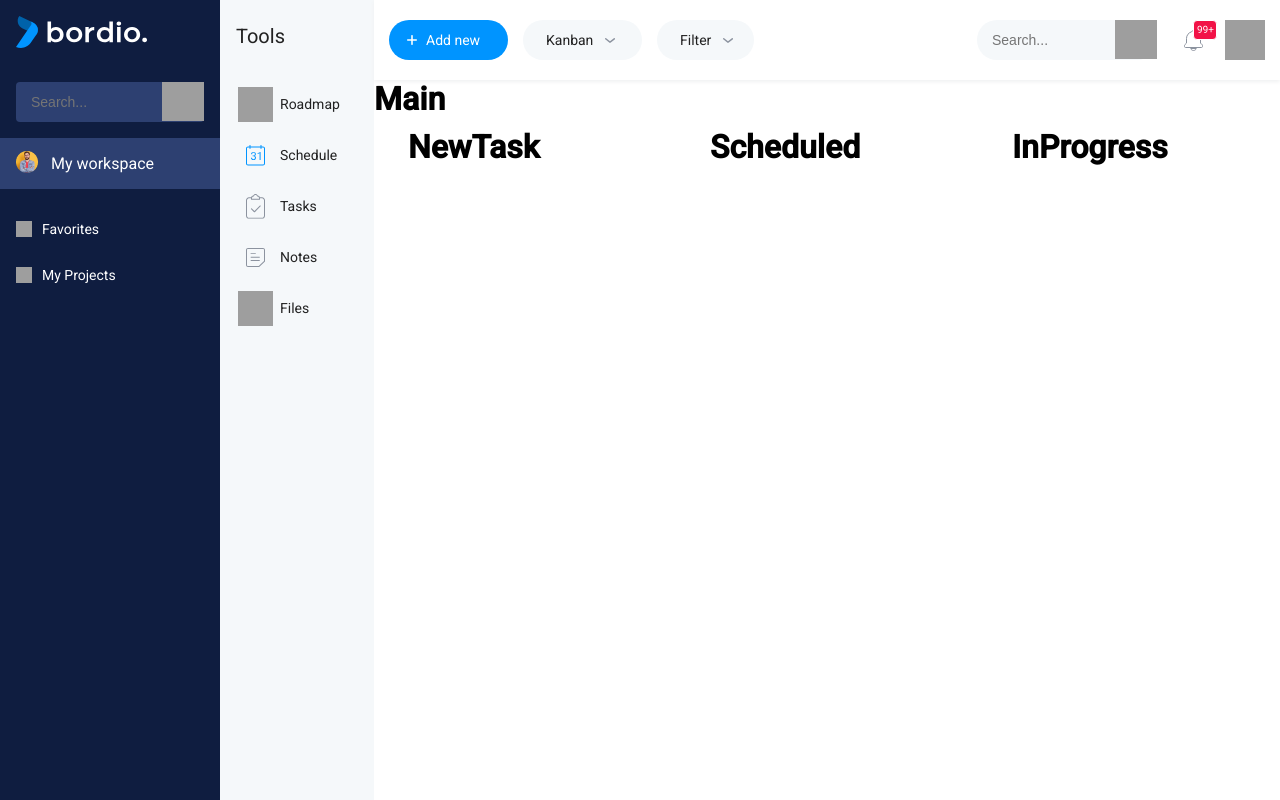
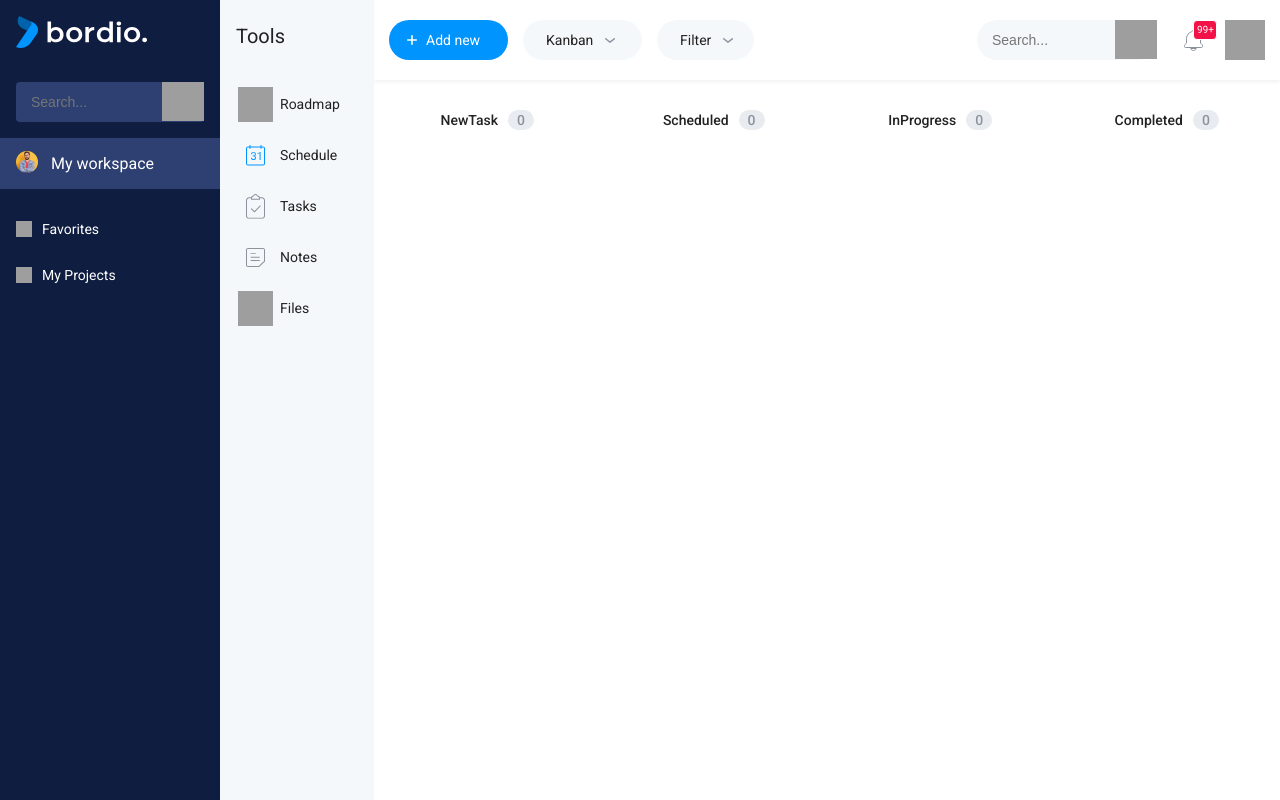
Before and after one commit to Obezyankaa/Bordio, a React (Create React App) app: page / in a window 1280 px wide. Built offline with nearby package versions, Linux system fonts and the light colour scheme; grey boxes are pictures that could not be loaded.

Commit message:
fix length

```diff
--- a/src/components/TodoTask/NewTodoForm.jsx
+++ b/src/components/TodoTask/NewTodoForm.jsx
@@ -1,15 +1,27 @@
 import React from 'react'
+import { NewTodoButton,NewTodoInput,NewTodoform } from './Style';
 import './style.css';
 
 export default function NewTodoForm({ value, updateText, handleAction }) {
- return (
+  return (
     <label className="newtodo__label">
-      <input
+      <NewTodoform>
+        <NewTodoInput
+        value={value}
+        onChange={(e) => updateText(e.target.value)}
+        />
+        <NewTodoButton onClick={handleAction}>Add Task</NewTodoButton>
+
+      </NewTodoform>
+
+
+      {/* <input
         value={value}
         onChange={(e) => updateText(e.target.value)}
         className="newtodo__input"
-      />
-      <button className="newtodo__btn" type="submit" onClick={handleAction}>Add todo</button>
+     /> */}
+      {/* <NewTodoButton onClick={handleAction}>Add Task</NewTodoButton> */}
+      {/* <button className="newtodo__btn" type="submit" onClick={handleAction}>Add todo</button> */}
     </label>
   );
 }
--- /dev/null
+++ b/src/components/TodoTask/Style.js
@@ -0,0 +1,12 @@
+import styled from 'styled-components';
+import { ByttonAdd, FormInput, FormSearchProfil } from '../header/Style';
+
+export const NewTodoButton = styled(ByttonAdd)`
+width: 85px;
+`;
+
+export const NewTodoform = styled(FormSearchProfil)`
+    display: flex;
+    width: 250px;
+`;
+export const NewTodoInput = styled(FormInput)``;
--- a/src/components/TodoTask/TodoList.jsx
+++ b/src/components/TodoTask/TodoList.jsx
@@ -1,4 +1,4 @@
-import React, { useState } from 'react'
+import React, { useEffect, useState } from 'react'
 import { useSelector } from 'react-redux';
 import TodoItem from './TodoItem';
 import './style.css';
@@ -8,26 +8,83 @@ export default function TodoList() {
   const obg = [
     { id: 1, title: 'NewTask', items: [...todos] },
     { id: 2, title: 'Scheduled', items: [] },
-    { id: 3, title: 'InProgress', items: []},
+    { id: 3, title: 'InProgress', items: [] },
+    { id: 4, title: 'Completed', items: []},
   ]
-console.log(obg);
   const [boards, setBords] = useState(obg);
+  const [currentBoard, setCurrentBoard] = useState(null);
+  const [currentItem, setCurrentItem] = useState(null);
+
+  function dragOverHandler(e) {
+    e.preventDefault();
+
+  }
+  function dragLeaveHandler(params) {
+
+  }
+
+  function dragStartHandler(e,board,item) {
+    setCurrentBoard(board)
+    setCurrentItem(item)
+  }
+  function dragEndHandler(params) {
+
+  }
+  function dropHandler(e,board,item) {
+    e.preventDefault();
+    const currentIndex = currentBoard.items.indexOf(currentItem);
+    currentBoard.items.splice(currentIndex, 1)
+    const dropIndex = board.items.indexOf(item)
+    board.items.splice(dropIndex + 1, 0, currentItem)
+    setBords(boards.map((b) => {
+      if (b.id === board.id) {
+        return board
+      }
+      if (b.id === currentBoard.id) {
+        return currentBoard
+      }
+      return b
+    }))
+  }
+
+  function dropCardHandler(e, board) {
+    board.items.push(currentItem);
+    const currentIndex = currentBoard.items.indexOf(currentItem);
+    currentBoard.items.splice(currentIndex, 1)
+    setBords(boards.map((b) => {
+      if (b.id === board.id) {
+        return board
+      }
+      if (b.id === currentBoard.id) {
+        return currentBoard
+      }
+      return b
+    }))
+  }
 
   return (
     <div className='test'>
       {boards?.map((board) =>
-        <div className='TodoList__list' key={board.id}>
-          <h1>{board.title}</h1>
+        <div className='TodoList__list'
+          onDragOver={(e) => dragOverHandler(e)}
+          onDrop={(e)=> dropCardHandler(e,board)}
+          key={board.id}>
+          <div className='TodoList__title'>{board.title}
+             <div className='TodoList__length'>{board.items.length}</div>
+          </div>
           {board.items?.map((item) =>
             <div className='TodoItem__Item'
-              onDragOver={(e) => dragOverHandler(e, board, item)}
-
+              onDragOver={(e) => dragOverHandler(e)}
+              onDragLeave={(e) => dragLeaveHandler(e)}
+              onDragStart={(e)=> dragStartHandler(e,board,item)}
+              onDragEnd={(e) => dragEndHandler(e)}
+              onDrop={(e)=> dropHandler(e,board,item)}
               draggable={true}
-
-              key={item.id}>{item.text}</div>
+              key={item.id}>{item.text}
+            </div>
             )}
         </div>
-        )}
+      )}
     </div>
     // <ul className='TodoList__list'>
     //   {todos?.map((todo) => (
--- a/src/components/TodoTask/style.css
+++ b/src/components/TodoTask/style.css
@@ -53,3 +53,25 @@
     display: flex;
     justify-content: space-around;
 }
+
+.TodoList__title {
+    display: flex;
+    align-items: center;
+    justify-content: center;
+    font-size: 14px;
+    font-weight: 500;
+    color: rgb(34, 34, 34);
+    padding: 20px;
+}
+
+.TodoList__length {
+    display: flex;
+    align-items: center;
+    justify-content: center;
+    width: 26px;
+    height: 20px;
+    background: #E8EBEF;
+    border-radius: 100px;
+    color: #8C939F;
+    margin-left: 10px;
+}
--- a/src/components/main/Main.jsx
+++ b/src/components/main/Main.jsx
@@ -8,7 +8,6 @@ export default function Main({ addTask, setAddtask, submitHandler, task, submitH
   return (
     <MainContainer>
       <Header setAddtask={setAddtask} addTask={addTask} submitHandler={submitHandler} submitHandlerAddTask={submitHandlerAddTask} />
-      <h1>Main</h1>
       <div className="App">
         {task ? (<NewTodoForm
           value={text}
```
